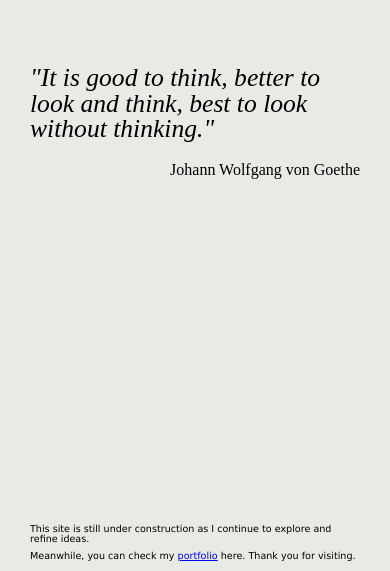
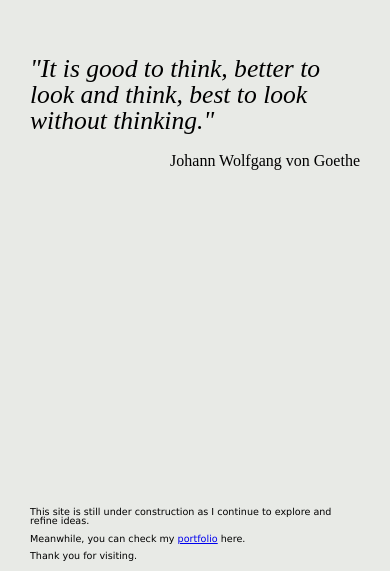
Before and after one commit to hriosnl/design-observations, a plain HTML site: page index.html in a window 390 px wide. Shown: the part 273-844 px from the top of the page. Drawn offline with Linux system fonts and the light colour scheme.

Commit message:
Updated footer for mobile view, added new line

```diff
--- a/index.html
+++ b/index.html
@@ -13,6 +13,7 @@
       body {
         width: 100vw;
         height: 100vh;
+        max-height: 100vh;
         background-color: #e8eae6;
         display: flex;
         justify-content: center;
@@ -77,8 +78,9 @@
         <p>
           Meanwhile, you can check my
           <a href="https://portfolio.design-observations.com/">portfolio</a>
-          here. Thank you for visiting.
+          here.
         </p>
+        <p>Thank you for visiting.</p>
       </footer>
     </main>
   </body>
```
